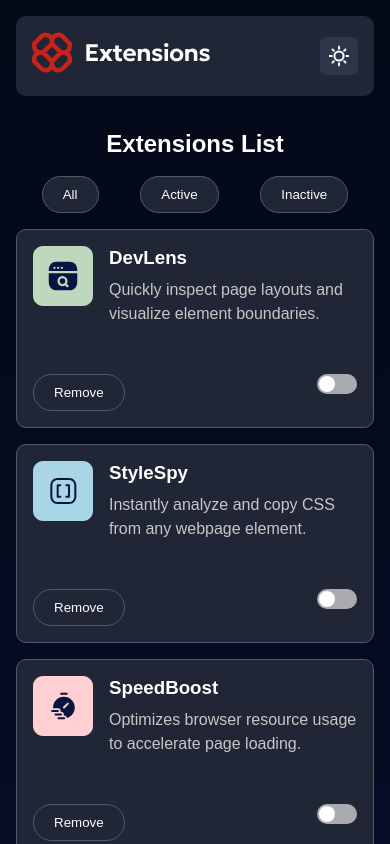
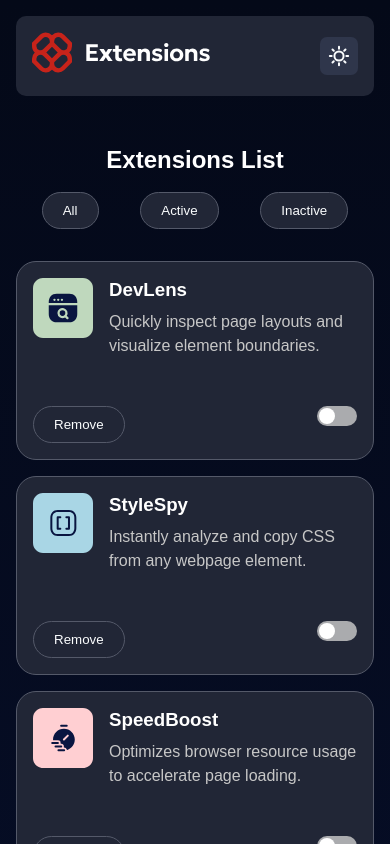
Before and after one commit to FranciscoFrontEndDeveloper/browserExtensionsManagerUiMain, an Angular app: page / in a window 390 px wide. Shown: the top 844 px of the page. Built offline with nearby package versions, Linux system fonts and the light colour scheme; a web font is replaced by a local one.

Commit message:
styles mobile finished

```diff
--- a/src/app/app.component.sass
+++ b/src/app/app.component.sass
@@ -21,6 +21,7 @@
 .buttonsCont
   display: flex
   flex-direction: column
+  padding: 1rem 0
 div:nth-child(1)
   h1
     text-align: center
--- a/src/app/components/buttoncomp/buttoncomp.component.sass
+++ b/src/app/components/buttoncomp/buttoncomp.component.sass
@@ -9,5 +9,6 @@ button
  &:hover
   background: hsl(3, 77%, 44%)
   color: hsl(227, 75%, 14%)
+  border: 1px solid hsl(3, 77%, 44%)
  &:focus
   outline: 2px solid hsl(3, 71%, 56%)
--- a/src/app/components/cardextension/cardextension.component.sass
+++ b/src/app/components/cardextension/cardextension.component.sass
@@ -2,7 +2,7 @@
  border: 1px solid hsl(226, 11%, 37%)
  background: hsl(226, 25%, 17%)
  margin: 1rem
- border-radius: 10px
+ border-radius: 20px
  padding: 1rem
  div:nth-child(1)
   display: flex
```
